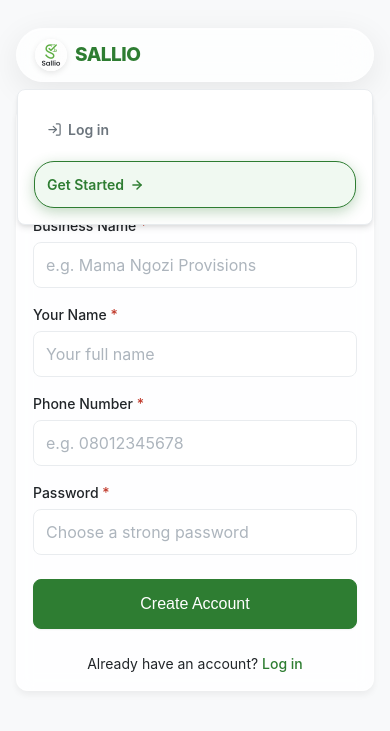
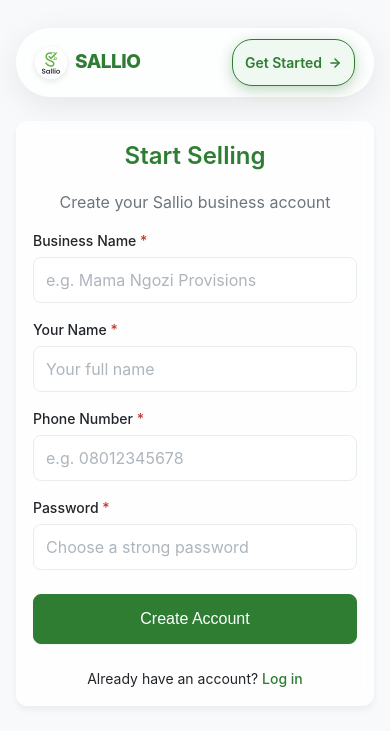
Before and after one commit to zorate/sallio, a Flask app: page /auth/register in a window 390 px wide. Shown: the top 731 px of the page. Run offline with Flask 3, Linux system fonts and the light colour scheme; some web fonts are replaced.

Commit message:
fix(ui): fit auth CTA into top pill on mobile and remove obstructing dropdown

```diff
--- a/sallio/static/css/style.css
+++ b/sallio/static/css/style.css
@@ -224,22 +224,30 @@ main {
   gap: 8px;
   align-items: center;
 }
+/* Unauthenticated Navigation Links */
 .nav-links--unauth {
   display: flex !important;
   align-items: center;
   gap: 8px;
+  position: static !important;
+  background: transparent !important;
+  box-shadow: none !important;
+  border: none !important;
+  padding: 0 !important;
+  width: auto !important;
 }
 .nav-login-link {
   display: inline-flex;
   align-items: center;
   gap: 6px;
-  padding: 8px 14px;
+  padding: 6px 14px;
   font-size: 13px;
   font-weight: 600;
   color: var(--text-primary);
   border-radius: 999px;
   text-decoration: none;
   transition: all 0.15s ease;
+  width: auto !important;
 }
 .nav-login-link:hover {
   background: rgba(0, 0, 0, 0.05);
@@ -251,17 +259,30 @@ main {
   display: inline-flex;
   align-items: center;
   gap: 6px;
-  padding: 8px 18px;
+  padding: 7px 16px;
   font-size: 13px;
   font-weight: 700;
   border-radius: 999px;
   text-decoration: none;
+  width: auto !important;
+  white-space: nowrap;
   box-shadow: 0 4px 14px rgba(46, 125, 50, 0.3);
   transition: transform 0.15s ease, box-shadow 0.15s ease;
 }
 .nav-cta-pill:hover {
   transform: translateY(-1px);
   box-shadow: 0 6px 18px rgba(46, 125, 50, 0.4);
+}
+
+@media (max-width: 600px) {
+  /* On small mobile screens, keep only the high-converting "Get Started" inside the floating top capsule */
+  .nav-login-link {
+    display: none !important;
+  }
+  .nav-cta-pill {
+    padding: 6px 14px;
+    font-size: 12px;
+  }
 }
 .nav-link {
   text-decoration: none;
--- a/sallio/templates/base.html
+++ b/sallio/templates/base.html
@@ -20,7 +20,7 @@
     <link href="https://fonts.googleapis.com/css2?family=Cinzel:wght@600;700;800;900&family=Playfair+Display:ital,wght@0,600;0,700;0,800;1,600;1,700&display=swap" rel="stylesheet">
 
     <!-- Styles -->
-    <link rel="stylesheet" href="{{ url_for('static', filename='css/style.css') }}?v=3.4">
+    <link rel="stylesheet" href="{{ url_for('static', filename='css/style.css') }}?v=3.5">
 
     <!-- SEO & Meta -->
     <meta name="description" content="{% block meta_description %}Sallio — Simple sales records and digital receipts for small businesses. Sell. Record. Receipt.{% endblock %}">
```
